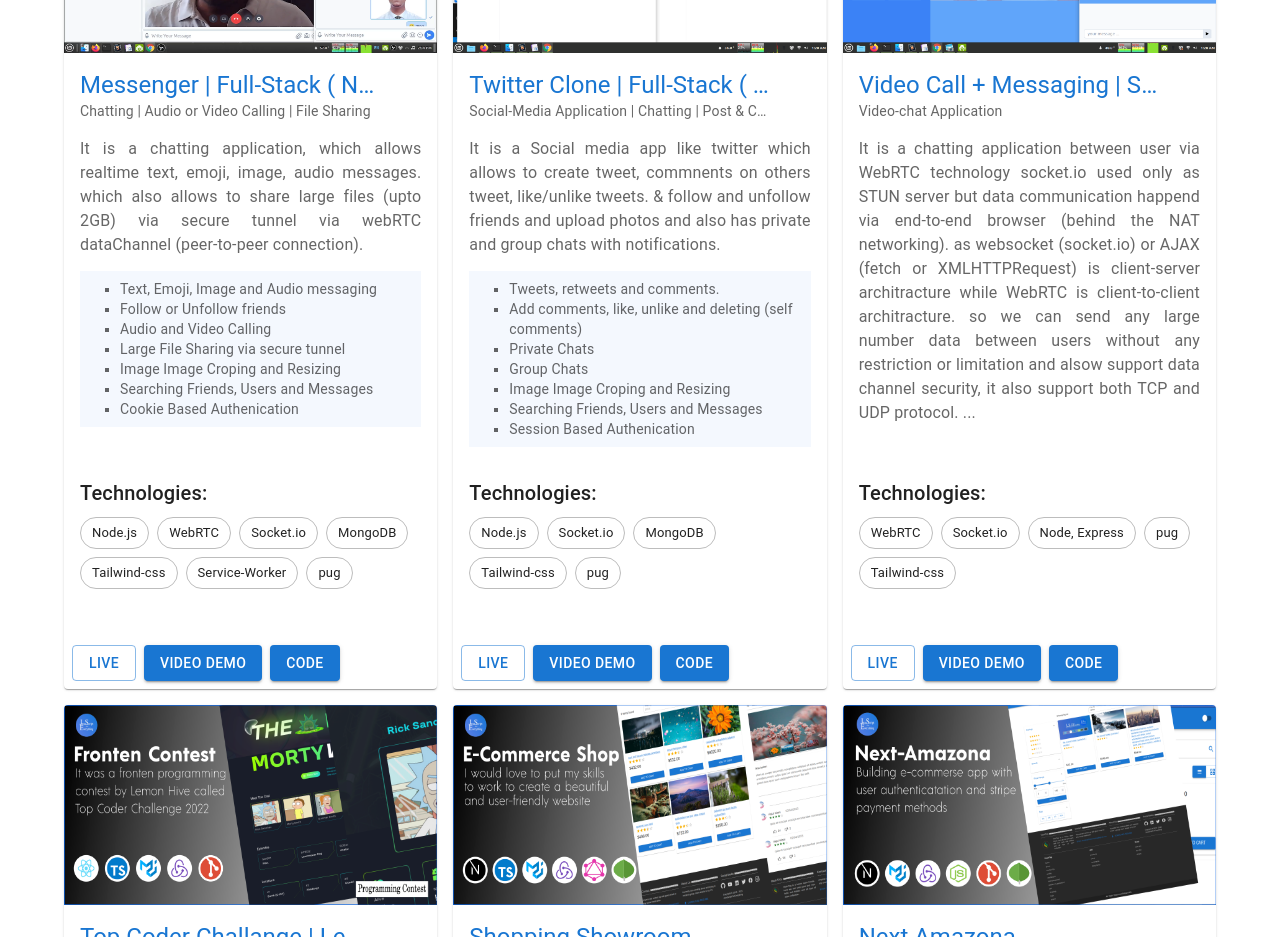
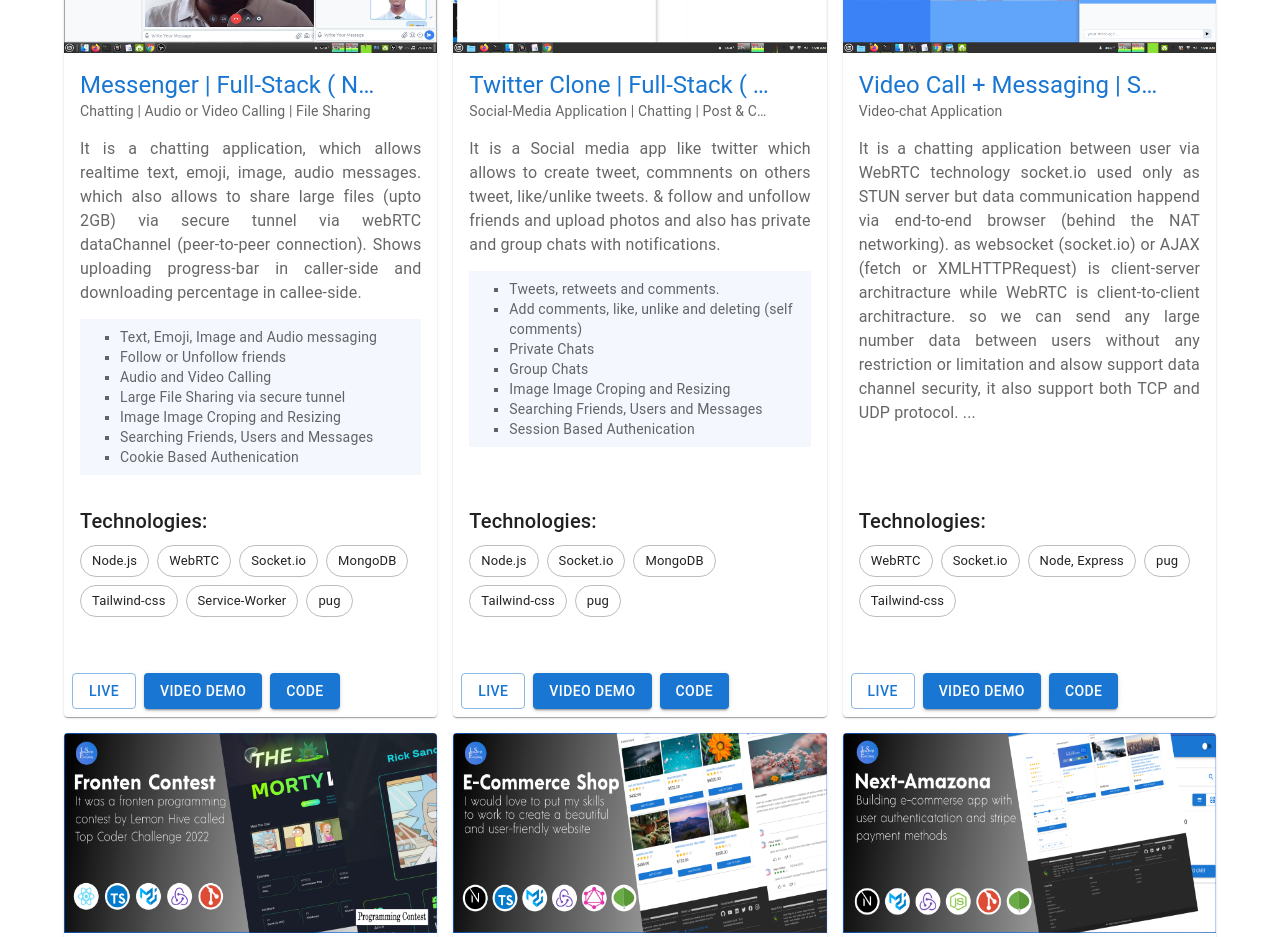
Before and after one commit to JavaScriptForEverything/portfolio, a Next.js app: page / in a window 1280 px wide. Shown: the part 1180-2117 px from the top of the page. Built offline with nearby package versions, Linux system fonts and the light colour scheme.

Commit message:
change messanger-clone video link

```diff
--- a/data/products.ts
+++ b/data/products.ts
@@ -28,6 +28,7 @@
 		summary: `
 			It is a chatting application, which allows realtime text, emoji, image, audio messages.
 			which also allows to share large files (upto 2GB) via secure tunnel via webRTC dataChannel (peer-to-peer connection).
+			Shows uploading progress-bar in caller-side and downloading percentage in callee-side.
 		`,
 		lists: [
 			'Text, Emoji, Image and Audio messaging',
@@ -50,7 +51,7 @@
 		hasCredentials: false,
 		websiteUrl: 'https://messenger-1-73xb.onrender.com/',
 		projectUrl: 'https://github.com/JavaScriptForEverything/messenger',
-		videoUrl: 'https://youtu.be/kSjMMZKbKgQ'
+		videoUrl: 'https://youtu.be/uQtPaz1XYVE'
 	},
 	{
 		id: '63691d3748944b433ce5ecdd',
```
